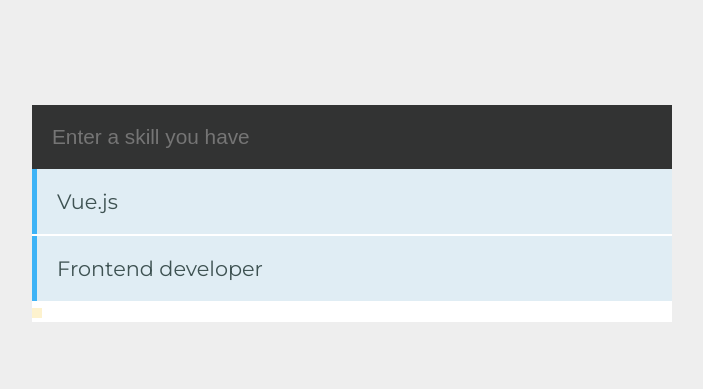
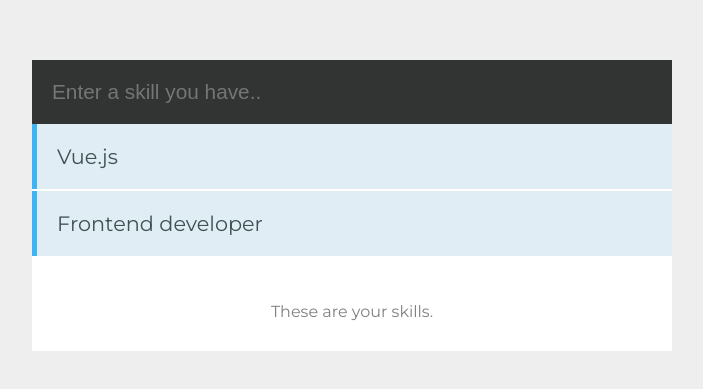
Before and after one commit to mafontana/vue-skills-app, a Vue app: page / in a window 1280 px wide. Shown: the part 237-626 px from the top of the page, without its empty margins (288-991 px from the left). Built offline with nearby package versions, Linux system fonts and the light colour scheme; a small style sheet from the web is missing; the HTML template or start-up script is replaced by a standard one.

Commit message:
added functionality with addSkill() method to add skills to skill list

```diff
--- a/src/components/Skills.vue
+++ b/src/components/Skills.vue
@@ -1,12 +1,13 @@
 <template>
   <div class="hello">
     <div class="holder">
-      <input type="text" placeholder="Enter a skill you have" v-model="skill">
-      {{skill}}
+      <form @submit.prevent="addSkill">
+        <input type="text" placeholder="Enter a skill you have.." v-model="skill">
+      </form>
       <ul>
         <li v-for="(data, index) in skills" :key='index'> {{data.skill}} </li>
       </ul>
-      <div v-bind:class="{alert: showAlert}"></div>
+      <p>These are your skills. </p>
     </div>
   </div>
 </template>
@@ -24,8 +25,13 @@
         {
           "skill": "Frontend developer"
         }
-      ],
-      showAlert: true
+      ]
+    }
+  },
+      methods: {
+        addSkill() {
+          this.skills.push({skill: this.skill})
+          this.skill = '';
     }
   }
 }
```
